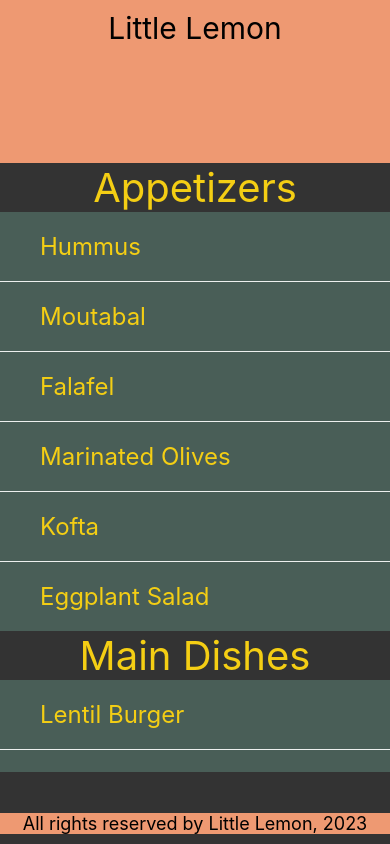
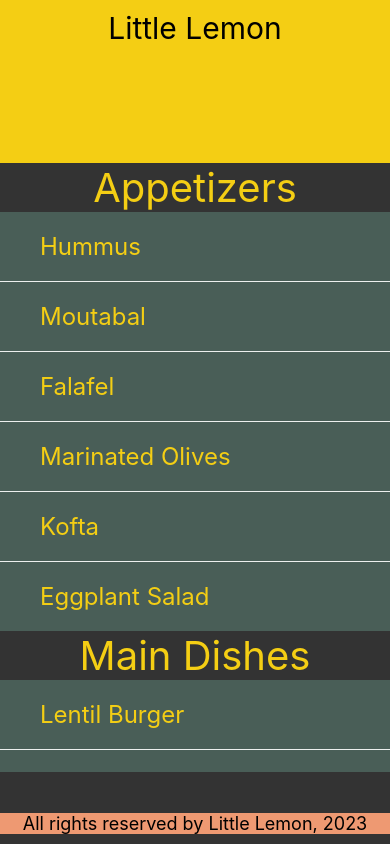
Before and after one commit to EvMad/a-react-native-sandbox, a React Native app in the folder LittleLemon/: screen / in a window 390 px wide. Built offline with nearby package versions, Linux system fonts and the light colour scheme.

Commit message:
changed header bacgkround color back to yellow

```diff
--- a/LittleLemon/components/LittleLemonHeader.js
+++ b/LittleLemon/components/LittleLemonHeader.js
@@ -12,8 +12,8 @@ export default function LittleLemonHeader() {
   const styles = StyleSheet.create({
     container: {
         flex: 0.2,
-        // backgroundColor: '#F4CE14',
-        backgroundColor: '#EE9972',
+        backgroundColor: '#F4CE14',
+        // backgroundColor: '#EE9972',
     },
     headerText: {
         paddingTop: 10,
--- a/LittleLemon/components/MenuItems.js
+++ b/LittleLemon/components/MenuItems.js
@@ -135,7 +135,8 @@ const menuStyles = StyleSheet.create({
     headerText: {
         fontSize: 40,
         flexWrap: 'wrap',
-        color: 'white'
+        color: 'black',
+        backgroundColor: yellow,
     },
     sectionHeader: {
         fontSize: 40,
```
